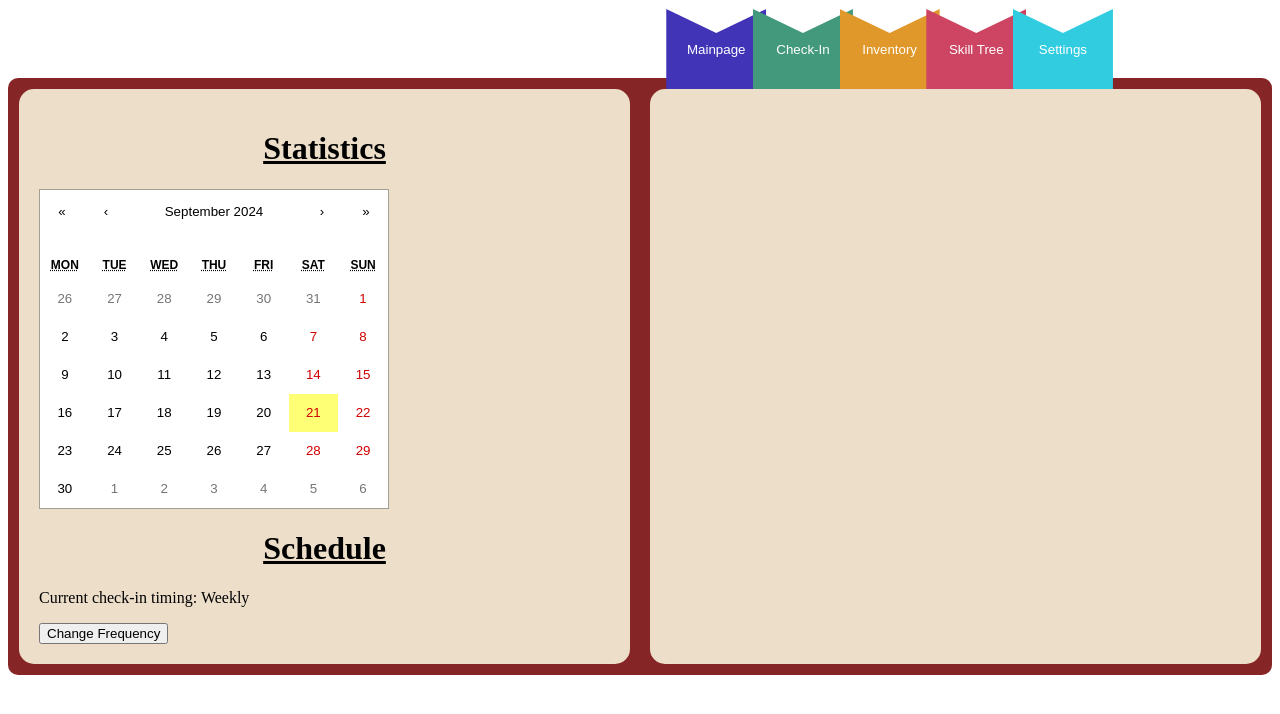
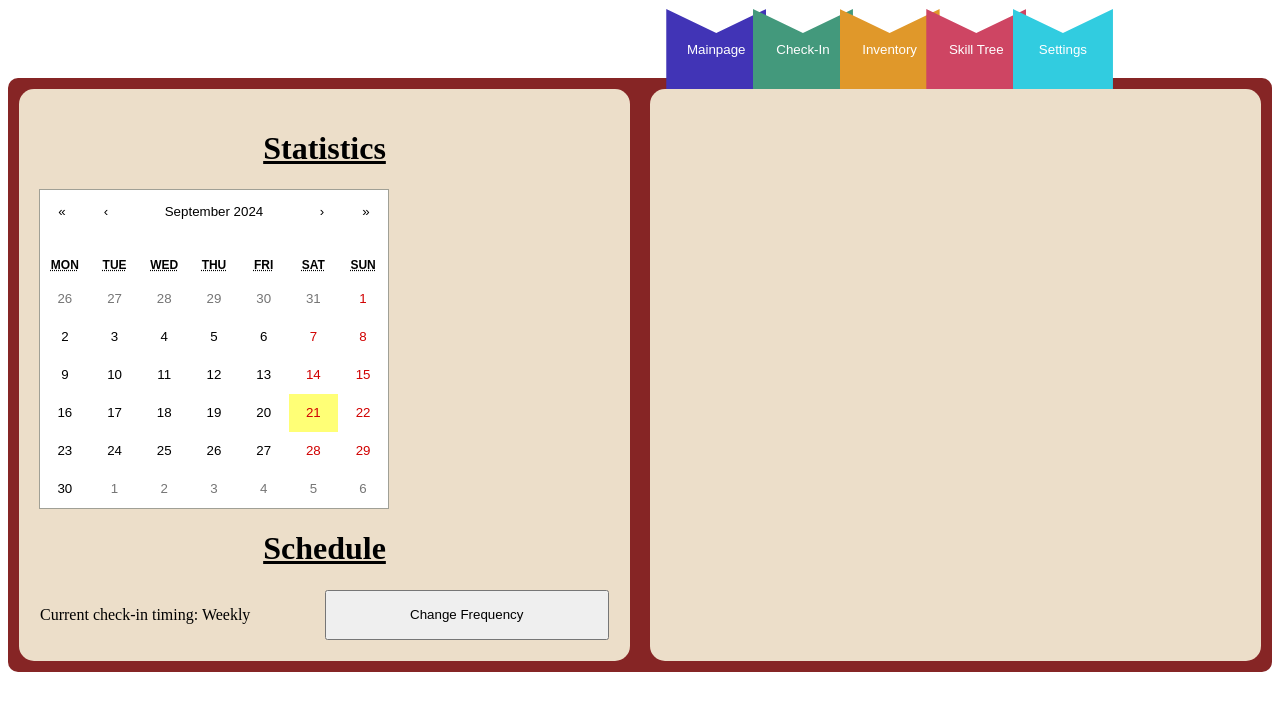
Before and after one commit to Edutale/Team-Plasma, a React (Vite) app in the folder edutale/: page /check-in in a window 1280 px wide. Shown: the top 714 px of the page. Built offline with nearby package versions, Linux system fonts and the light colour scheme.

Commit message:
Move Schedule and ChangeFreq into 2-item container

```diff
--- a/edutale/src/CheckIn/CheckIn.jsx
+++ b/edutale/src/CheckIn/CheckIn.jsx
@@ -10,8 +10,12 @@ export default function CheckIn() {
         <div className="pane-container">
         <div className="pane-item">
           <CalendarHolder/>
-          <Schedule />
-          <ChangeFreq />
+
+          <h1 className="header"> <u> Schedule </u> </h1>
+          <div className="pane-2-container">
+            <Schedule />
+            <ChangeFreq />
+          </div>
         </div>
 
         <div className="pane-item">
--- a/edutale/src/CheckIn/Schedule/ChangeFreq.jsx
+++ b/edutale/src/CheckIn/Schedule/ChangeFreq.jsx
@@ -38,7 +38,7 @@ function FreqModal({ children }) {
     // get DOM to inject contents into
     const modalRoot = document.getElementById('modal-root');
 
-    // create portal that renders the FreqModal
+    // create portal that renders the FreqModal into modal-root
     return ReactDOM.createPortal(
       <div className="freq-modal">
         {children}
--- a/edutale/src/CheckIn/Schedule/Schedule.jsx
+++ b/edutale/src/CheckIn/Schedule/Schedule.jsx
@@ -3,8 +3,7 @@ import * as USER from "../../USER.json"
 export default function Schedule() {
     return (
         <>
-            <h1 className="header"> <u> Schedule </u> </h1>
-            <p> Current check-in timing: {USER.schedule} </p>
+          <p> Current check-in timing: {USER.schedule} </p>
         </>
     )
 }
```
